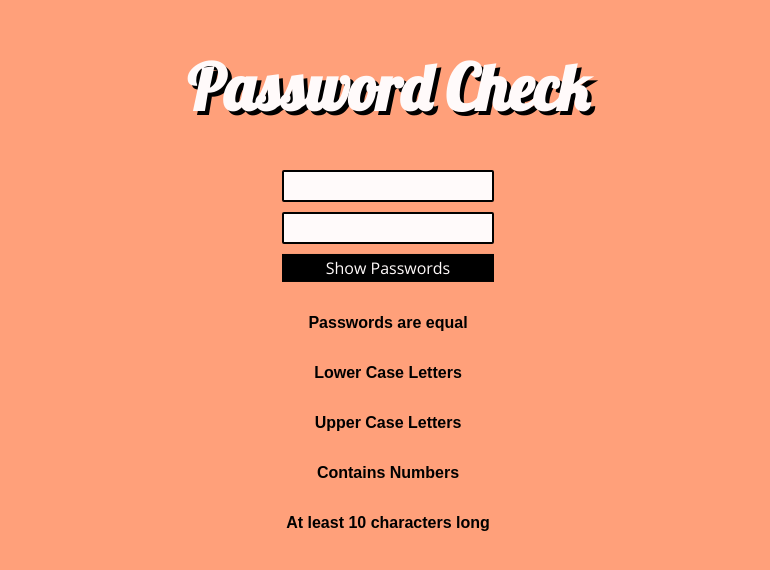
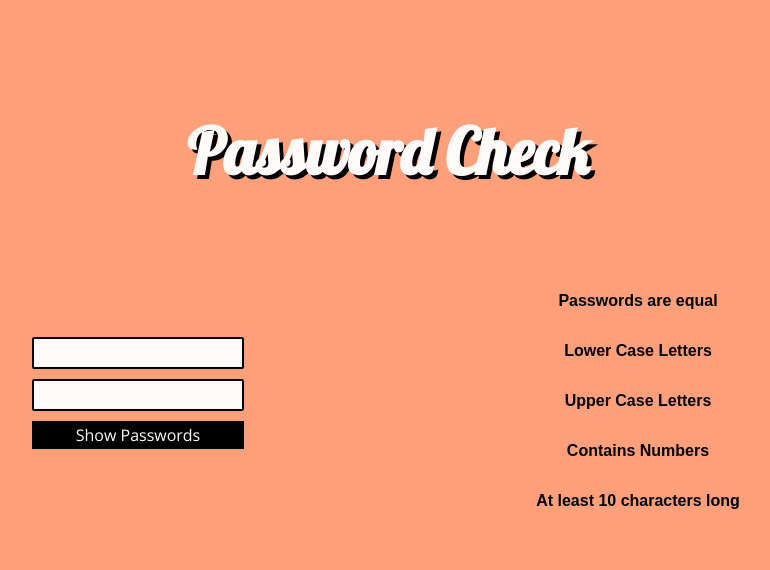
Before and after one commit to markgrimmcodes/checkpoint-web-apps-foundation, a plain HTML site: page index.html in a window 1280 px wide. Shown: the part 124-694 px from the top of the page, without its empty margins (252-1022 px from the left). Drawn offline with nearby package versions, Linux system fonts and the light colour scheme.

Commit message:
feat: adds media query for bigger screens

```diff
--- a/index.html
+++ b/index.html
@@ -8,24 +8,36 @@
     <link rel="stylesheet" href="style.css" />
   </head>
   <body>
-    <div id="wrap">
+    <main id="wrap">
       <h1>Password Check</h1>
       <form onsubmit="return false">
         <input class="pw" type="password" id="firstPW" />
         <input class="pw" type="password" id="secPW" />
         <button>Show Passwords</button>
       </form>
+      <div class="requirements">
+        <div class="check-wrap">
           <p id="equal">Passwords are equal</p>
           <span id="equalMark"></span>
+        </div>
+        <div class="check-wrap">
           <p id="lowCase">Lower Case Letters</p>
           <span id="lowCaseMark"></span>
+        </div>
+        <div class="check-wrap">
           <p id="upCase">Upper Case Letters</p>
           <span id="upCaseMark"></span>
+        </div>
+        <div class="check-wrap">
           <p id="contNum">Contains Numbers</p>
           <span id="contNumMark"></span>
+        </div>
+        <div class="check-wrap">
           <p id="length">At least 10 characters long</p>
           <span id="lengthMark"></span>
         </div>
+      </div>
+    </main>
     <script src="script.js"></script>
   </body>
 </html>
--- a/style.css
+++ b/style.css
@@ -5,14 +5,17 @@
 }
 body {
   margin: 0;
+  min-width: 267px;
   padding: 0;
   height: 100vh;
+  min-height: 700px;
   position: relative;
   background-color: lightsalmon;
 }
 #wrap {
   position: absolute;
   width: 100vw;
+  max-width: 1000px;
   top: 50%;
   left: 50%;
   transform: translate(-50%, -50%);
@@ -25,6 +28,7 @@ h1 {
   font-size: 4em;
   color: snow;
   text-shadow: 4px 4px black;
+  text-align: center;
 }
 
 form {
@@ -54,3 +58,32 @@ p {
   font-family: sans-serif;
   font-weight: bold;
 }
+
+.check-wrap {
+  display: flex;
+  align-content: center;
+  justify-content: center;
+}
+span {
+  margin-top: 0.9em;
+}
+
+
+
+@media screen and (min-width: 790px) {
+  #wrap {
+    display: grid;
+    grid-template-columns: 1fr 1fr;
+    grid-template-rows: 1fr 1fr;
+    align-items: center;
+    justify-items: center;
+    gr
+  }
+  h1 {
+    grid-column: span 3;
+  }
+  .check-wrap {
+    grid-column: 2;
+    grid-row: span 2;
+  }
+}
```
Lines whose indentation alone changed are shown as unchanged.
